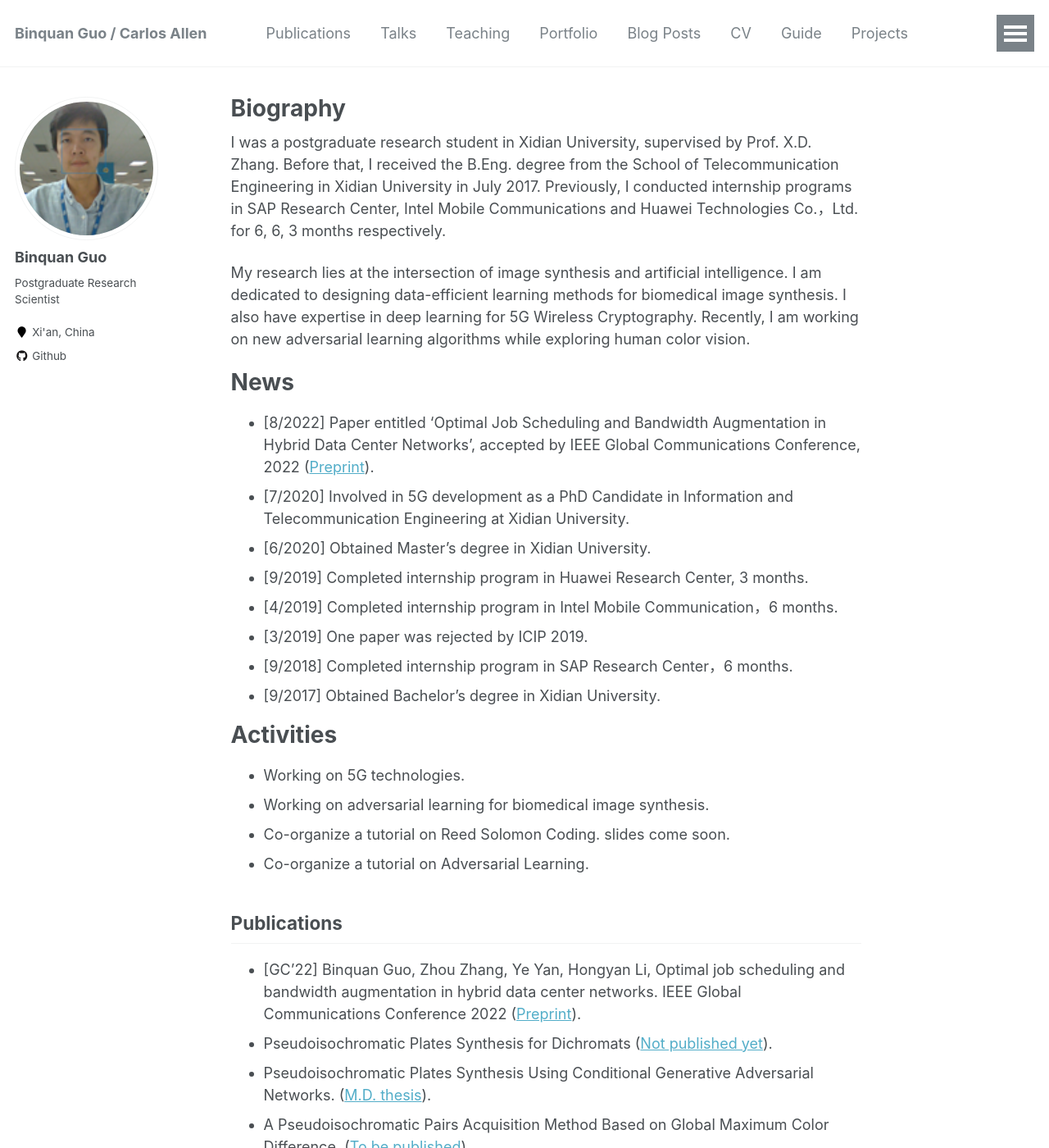
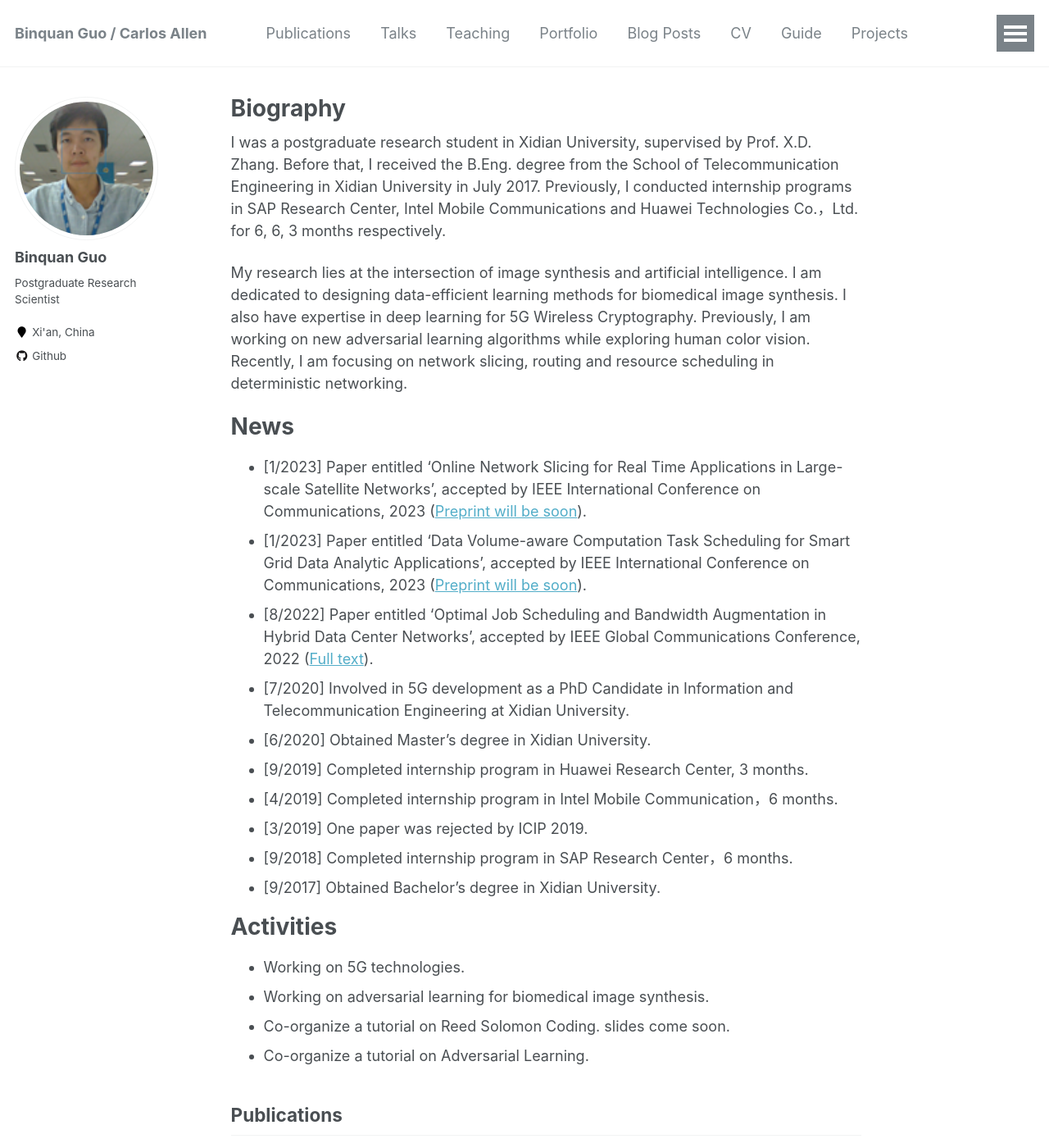
Before and after one commit to wilixx/wilixx.github.io, a Jekyll site: the page built from _pages/about.md, in a window 1280 px wide and 1400 px high. Shown: the whole window at 82% size. Built offline with Jekyll 4.4.1, drawn with Linux system fonts in a browser that asks for light colours; some of the changed text lies outside the part shown.

Commit message:
Update about.md
Update recent works.

```diff
--- a/_pages/about.md
+++ b/_pages/about.md
@@ -10,12 +10,14 @@ redirect_from:
 
 I was a postgraduate research student in Xidian University, supervised by Prof. X.D. Zhang. Before that, I received the B.Eng. degree from the School of Telecommunication Engineering in Xidian University in July 2017. Previously, I conducted internship programs in SAP Research Center, Intel Mobile Communications and Huawei Technologies Co.，Ltd. for 6, 6, 3 months respectively.
 
-My research lies at the intersection of image synthesis and artificial intelligence. I am dedicated to designing data-efficient learning methods for biomedical image synthesis. I also have expertise in deep learning for 5G Wireless Cryptography. Recently, I am working on new adversarial learning algorithms while exploring human color vision.
+My research lies at the intersection of image synthesis and artificial intelligence. I am dedicated to designing data-efficient learning methods for biomedical image synthesis. I also have expertise in deep learning for 5G Wireless Cryptography. Previously, I am working on new adversarial learning algorithms while exploring human color vision. Recently, I am focusing on network slicing, routing and resource scheduling in deterministic networking.
 
 
 News
 ======
-* [8/2022] Paper entitled 'Optimal Job Scheduling and Bandwidth Augmentation in Hybrid Data Center Networks', accepted by IEEE Global Communications Conference, 2022 ([Preprint](https://arxiv.org/abs/2209.11485)).
+* [1/2023] Paper entitled 'Online Network Slicing for Real Time Applications in Large-scale Satellite Networks', accepted by IEEE International Conference on Communications, 2023 ([Preprint will be soon](https://www.researchgate.net/profile/Binquan-Guo)).
+* [1/2023] Paper entitled 'Data Volume-aware Computation Task Scheduling for Smart Grid Data Analytic Applications', accepted by IEEE International Conference on Communications, 2023 ([Preprint will be soon](https://www.researchgate.net/profile/Binquan-Guo)).
+* [8/2022] Paper entitled 'Optimal Job Scheduling and Bandwidth Augmentation in Hybrid Data Center Networks', accepted by IEEE Global Communications Conference, 2022 ([Full text](https://ieeexplore.ieee.org/document/10001450)).
 * [7/2020] Involved in 5G development as a PhD Candidate in Information and Telecommunication Engineering at Xidian University.
 * [6/2020] Obtained Master's degree in Xidian University.
 * [9/2019] Completed internship program in Huawei Research Center, 3 months.
@@ -35,7 +37,9 @@ Activities
 
 Publications
 ------
-* [GC'22] Binquan Guo, Zhou Zhang, Ye Yan, Hongyan Li, Optimal job scheduling and bandwidth augmentation in hybrid data center networks. IEEE Global Communications Conference 2022 ([Preprint](https://arxiv.org/abs/2209.11485)).
+* [ICC'23] Binquan Guo, Hongyan Li, Zhou Zhang, Ye Yan, Online Network Slicing for Real Time Applications in Large-scale Satellite Networks, accepted by IEEE ICC 2023. A preprint version of this article will be available soon.
+* [ICC'23] Binquan Guo, Hongyan Li, Ye Yan, Zhou Zhang, Data Volume-aware Computation Task Scheduling for Smart Grid Data Analytic Applications, accepted by IEEE ICC 2023. A preprint version of this article will be available soon.
+* [GC'22] Binquan Guo, Zhou Zhang, Ye Yan, Hongyan Li, Optimal job scheduling and bandwidth augmentation in hybrid data center networks. IEEE Global Communications Conference 2022 ([Full text](https://ieeexplore.ieee.org/document/10001450)).
 * Pseudoisochromatic Plates Synthesis for Dichromats ([Not published yet](https://github.com/wilixx/bichromatic-plates-for-cvd)).
 * Pseudoisochromatic Plates Synthesis Using Conditional Generative Adversarial Networks. ([M.D. thesis](https://kns.cnki.net/kcms/detail/detail.aspx?dbcode=CMFD&dbname=CMFD202101&filename=1020156894.nh&uniplatform=NZKPT&v=BZiLbj5YSYVT3Ib728GpZ8_gVnayjmC0C80nPEn7bPpHAOUJhxg0IC00TlWIfCLO)).
 * A Pseudoisochromatic Pairs Acquisition Method Based on Global Maximum Color Difference. ([To be published](https://github.com/wilixx/bichromatic-plates-for-cvd)).
```
